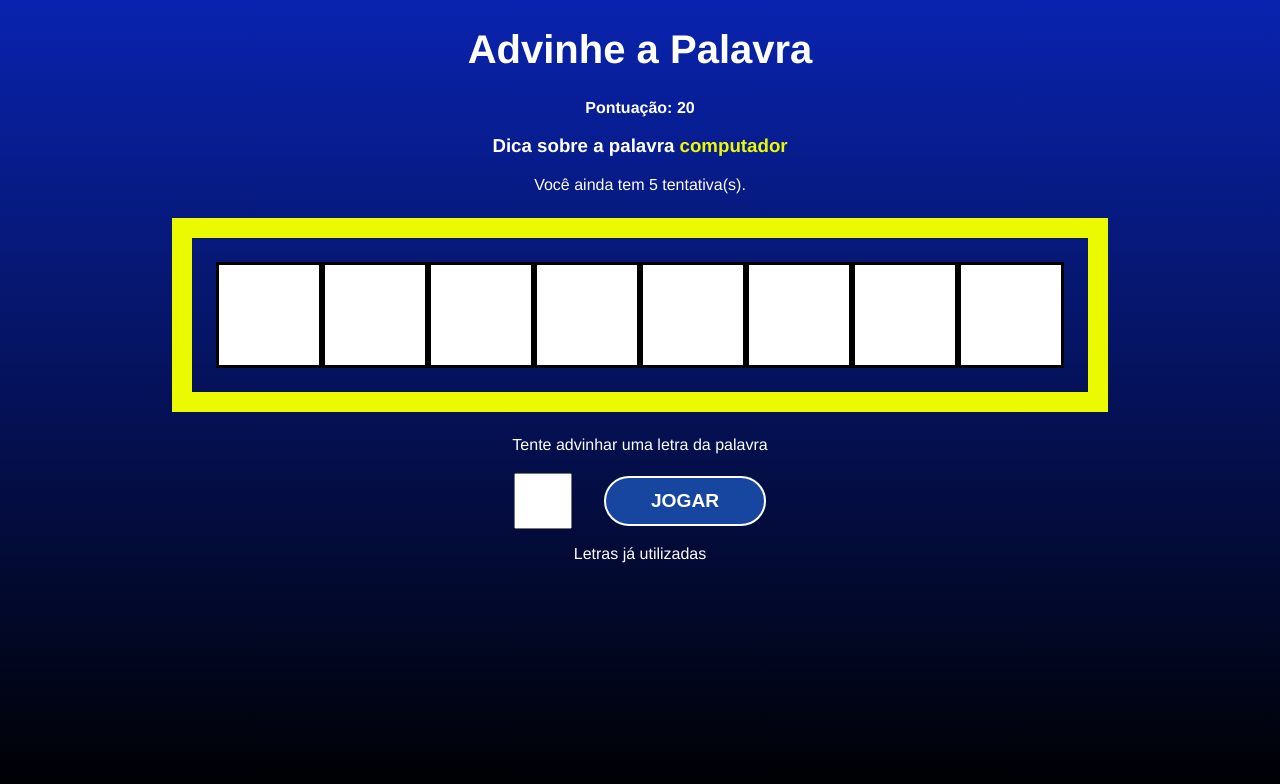
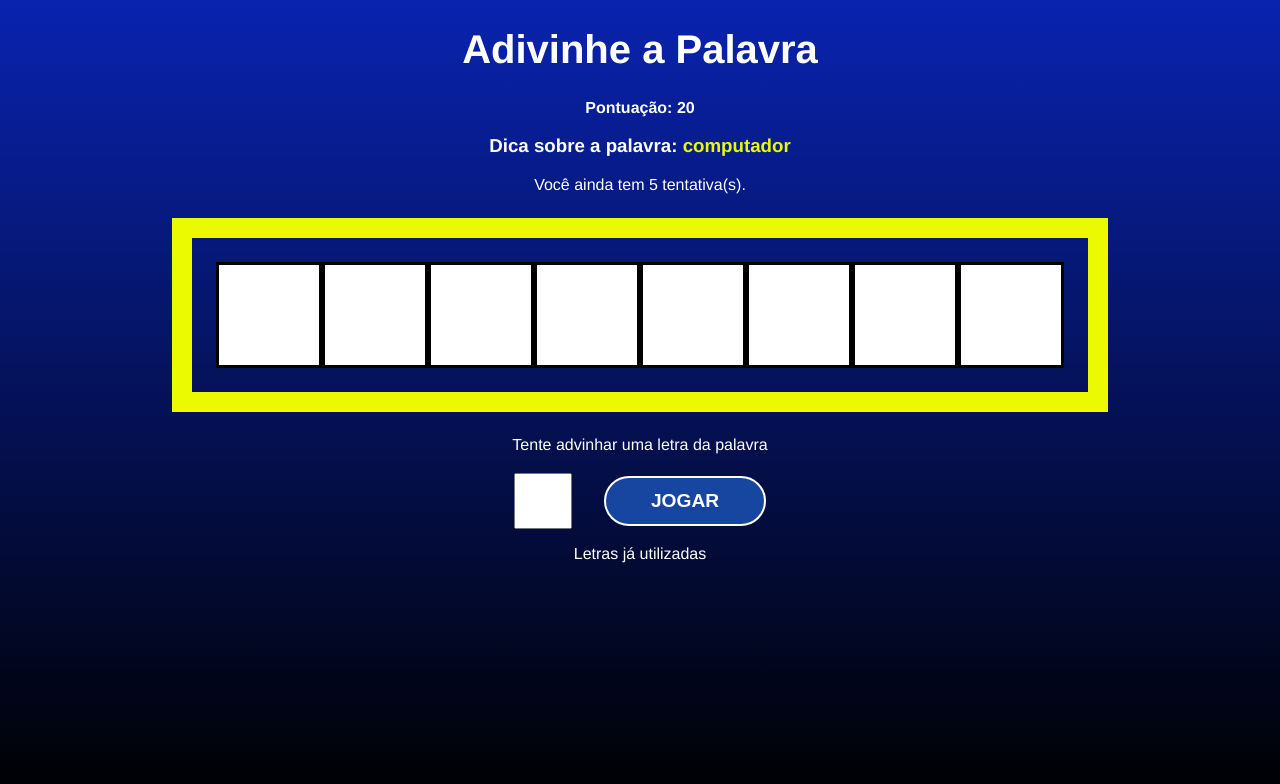
Before and after one commit to leonardofv/Secret-Word, a React (Vite) app: page / in a window 1280 px wide. Shown: the top 784 px of the page. Built offline with nearby package versions, Linux system fonts and the light colour scheme.

Commit message:
alterando umas letras e ainda não resolvi o erro da pontuação quando reinicia a página

```diff
--- a/src/App.jsx
+++ b/src/App.jsx
@@ -21,6 +21,7 @@ function App() {
 
   const [gameStage, setGameStage] = useState(stages[0].name);
   const [words] = useState(wordsList); //lista de palavras
+
   const [pickedWord, setPickedWord] = useState(""); //palavra escolhida
   const [pickedCategory, setPickedCategory] = useState(""); //categoria escolhida
   const [letters, setLetters] = useState([]); //lista de letras
@@ -78,7 +79,7 @@ function App() {
     // check if letter has already been
     //para o usuário não perder chance com letras já utilizadas
     if(guessedLetters.includes(normalizedLetter) || wrongLetters.includes(normalizedLetter)) {
-      return
+      return;
     }
 
     //Push guessed letter or remove a chence
@@ -90,9 +91,16 @@ function App() {
       setWrongLetters((actualWrongLetters) => [
         ...actualWrongLetters, normalizedLetter
       ])
-      //diminuir pontuação ao errar letra
+      //diminuir as tentativas ao errar letra
       setAttempts((actualAttempts) => actualAttempts - 1);
     }
+  }
+
+  //restart the game
+  const retry = () => {
+    setScore(0);         // Pontuação e tentativas resetadas quando resetar o jogo
+    setAttempts(attempstsQty)
+    setGameStage(stages[0].name);
   }
 
   //limpar letras acertadas e erradas após acabar as chances
@@ -104,7 +112,7 @@ function App() {
   //monitora um dado, como segundo parâmetro o dado para monitorar entre colchetes
   useEffect(() => {
     //check if attempts ended
-    if(attempts <= 0) {
+    if(attempts === 0) {
       //reset all stages
       clearLetterStates();
       //finaliza o jogo
@@ -122,22 +130,16 @@ function App() {
 
     //win cindition
     if(guessedLetters.length === uniqueLetters.length) {
+
       //add score
-      setScore((actualScore) => actualScore += 10);
-
+      setScore((actualScore) => (actualScore += 10));
 
       //restart the game with new word
       startGame();
+
     }
 
-  },[guessedLetters, letters, score, startGame]); //monitora as letras advinhadas
-
-  //restart the game
-  const retry = () => {
-    setScore(0);         // Pontuação e tentativas resetadas quando resetar o jogo
-    setAttempts(attempstsQty)
-    setGameStage(stages[0].name);
-  }
+  },[guessedLetters, setScore, letters, startGame]); //monitora as letras advinhadas
 
   return (
 
--- a/src/components/Game.jsx
+++ b/src/components/Game.jsx
@@ -1,7 +1,7 @@
 import { useState, useRef } from 'react';
 import './Game.css';
 
-  const Game = ( {verifyLetter, pickedWord, pickedCategory, letters, guessedLetters, wrongLetters, attempts, score} ) => {
+  const Game = ( {verifyLetter, pickedCategory, letters, guessedLetters, wrongLetters, attempts, score} ) => {
     // Depois de passar como props é só ir substituindo
 
     const [letter, setLetter] = useState("");
@@ -18,12 +18,12 @@ import './Game.css';
     return (
 
       <div className="game">
-        <h1>Advinhe a Palavra</h1>
+        <h1>Adivinhe a Palavra</h1>
         <p className="pontos">
           <span>Pontuação: {score}</span>
         </p>
         <h3 className="dica">
-          Dica sobre a palavra <span>{pickedCategory}</span>
+          Dica sobre a palavra: <span>{pickedCategory}</span>
         </h3>
         <p>Você ainda tem {attempts} tentativa(s).</p>
          {/* Container da palavra */}
```
